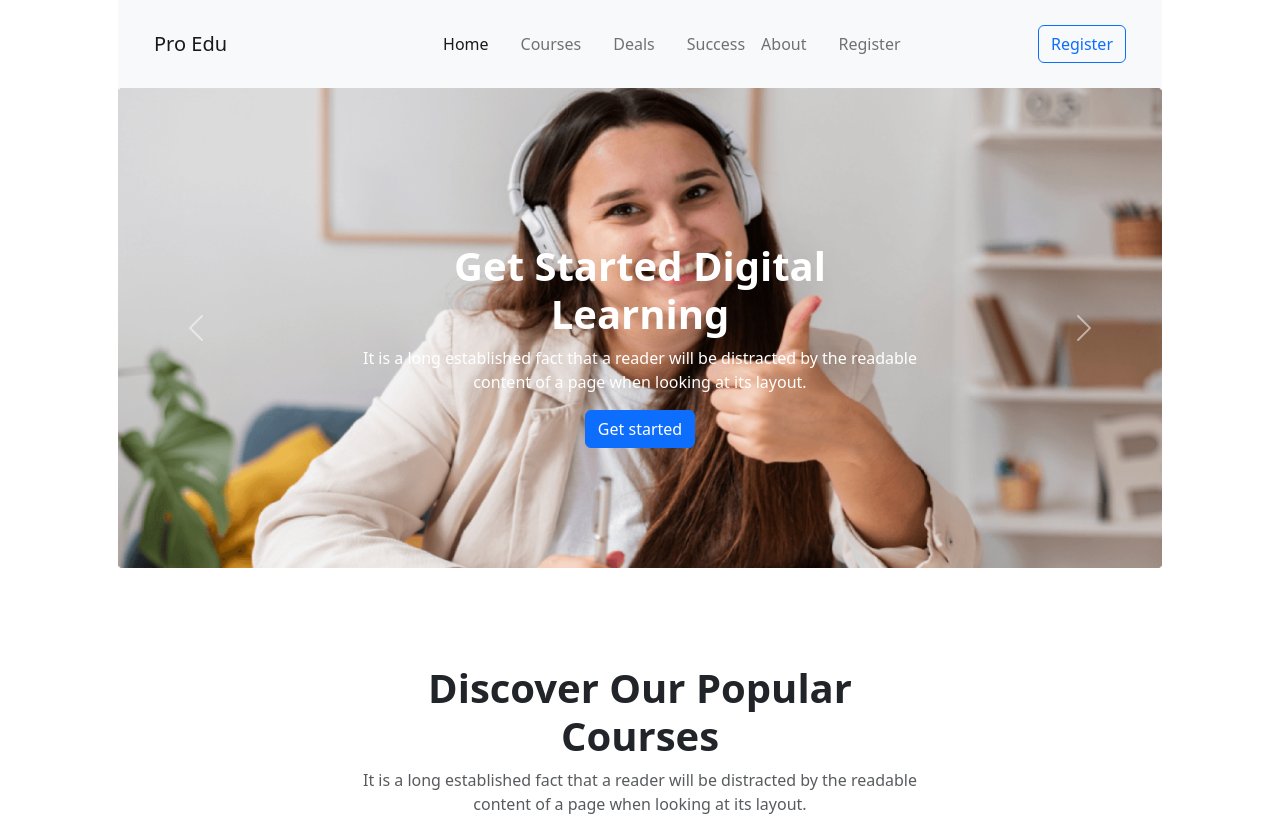
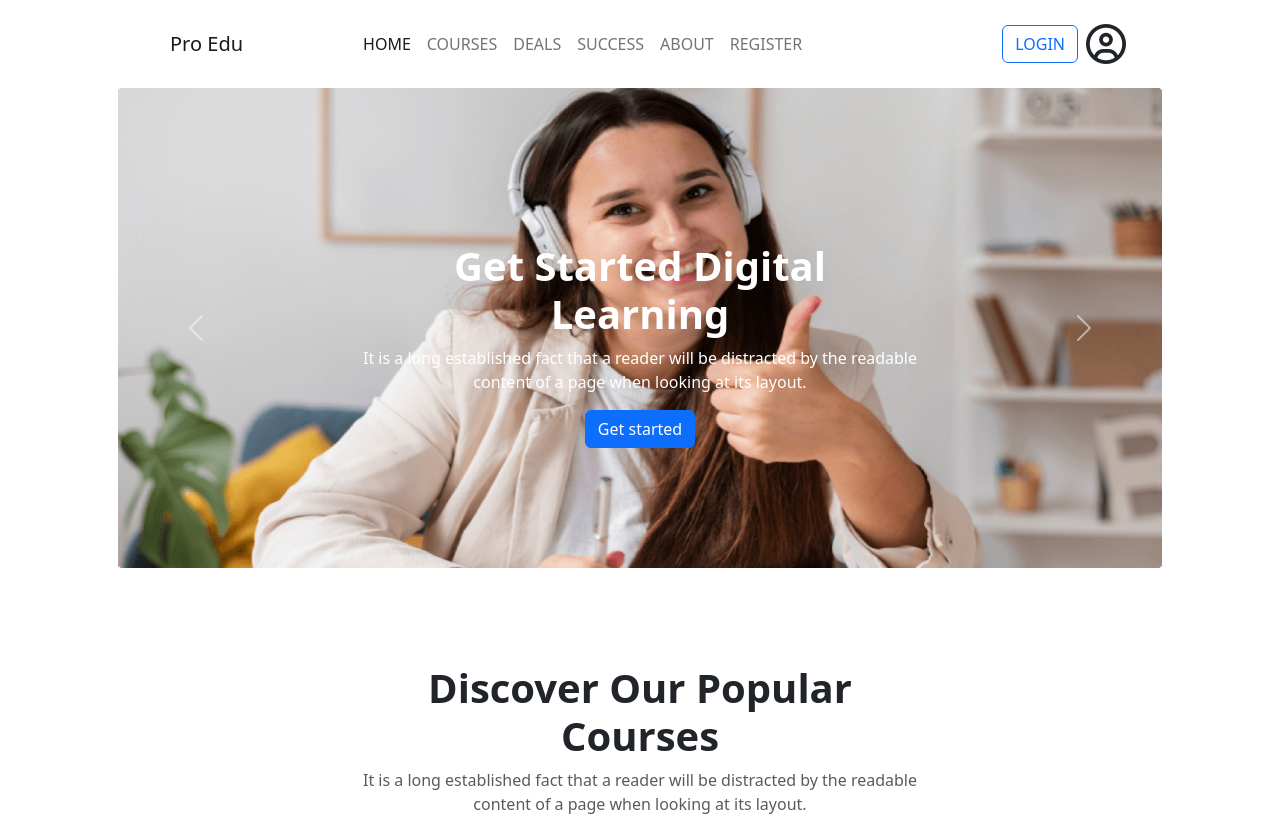
Before and after one commit to Rimaakter1/Assignment-3, a plain HTML site: page index.html in a window 1280 px wide. Shown: the top 819 px of the page. Drawn offline with nearby package versions, Linux system fonts and the light colour scheme.

Commit message:
footer updated and comments

```diff
--- a/index.html
+++ b/index.html
@@ -6,49 +6,65 @@
     <meta http-equiv="X-UA-Compatible" content="IE=edge">
     <meta name="viewport" content="width=device-width, initial-scale=1.0">
     <title>Let's Teach All The Time</title>
-    <!-- style sheet  -->
+    <!------------------
+        style sheet
+    -------------------->
     <link rel="stylesheet" href="style.css">
-    <!-- font icon  -->
+    <!------------------
+           font icon
+    -------------------->
     <script src="https://kit.fontawesome.com/d8894525ac.js" crossorigin="anonymous"></script>
-    <!-- css link  -->
+    <!--------------------------
+         css link from bootstrap
+     --------------------------->
     <link rel="stylesheet" href="https://cdn.jsdelivr.net/npm/bootstrap@5.2.0/dist/css/bootstrap.min.css">
 
 </head>
 
 <body>
     <!-- header start -->
+
     <header class="container ps-5 pe-5 ">
-        <nav class="navbar navbar-expand-lg bg-light p-4">
-            <div class="container-fluid">
-                <a class="navbar-brand" href="#">Pro Edu</a>
+
+        <!-- navbar -->
+
+        <nav class="navbar navbar-expand-lg  p-4">
+            <div class="container">
+                <div class="d-flex flex-row-reverse">
+                    <a class="navbar-brand ms-3" href="#">Pro Edu</a>
                     <button class="navbar-toggler" type="button" data-bs-toggle="collapse"
                         data-bs-target="#navbarSupportedContent" aria-controls="navbarSupportedContent"
                         aria-expanded="false" aria-label="Toggle navigation">
                         <span class="navbar-toggler-icon"></span>
                     </button>
+                </div>
+
                 <div class="collapse navbar-collapse " id="navbarSupportedContent">
+                    <div>
                         <ul class="navbar-nav me-auto mb-2 mb-lg-0 ms-5 ps-5">
-                        <li class="nav-item ps-5 ms-5">
-                            <a class="nav-link active" aria-current="page" href="#">Home</a>
+                            <li class="nav-item">
+                                <a class="nav-link active" aria-current="page" href="#">HOME</a>
                             </li>
-                        <li class="nav-item ps-3">
-                            <a class="nav-link" href="#">Courses</a>
+                            <li class="nav-item ">
+                                <a class="nav-link" href="#">COURSES</a>
                             </li>
-                        <li class="nav-item ps-3">
-                            <a class="nav-link" href="#">Deals</a>
+                            <li class="nav-item ">
+                                <a class="nav-link" href="#">DEALS</a>
                             </li>
-                        <li class="nav-item ps-3">
-                            <a class="nav-link" href="#">Success</a>
+                            <li class="nav-item ">
+                                <a class="nav-link" href="#">SUCCESS</a>
                             </li>
                             <li class="nav-item">
-                            <a class="nav-link" href="#">About</a>
+                                <a class="nav-link" href="#">ABOUT</a>
                             </li>
-                        <li class="nav-item ps-3">
-                            <a class="nav-link" href="#">Register</a>
+                            <li class="nav-item ">
+                                <a class="nav-link" href="#">REGISTER</a>
                             </li>
                         </ul>
-                    <button class="btn btn-outline-primary" type="submit">Register</button>
                     </div>
+                </div>
+                <button class="btn btn-outline-primary ms-5 d-none d-md-block">LOGIN </button>
+                <i class="fa-regular fa-circle-user fs-1 ms-2"></i>
             </div>
         </nav>
     </header>
@@ -60,9 +76,9 @@
                 <div class="carousel-inner">
                     <div class="carousel-item active " data-bs-interval="10000">
                         <div class="d-flex  align-items-center justify-content-center">
-                            <img style="height:480px;" src="images/cover/cover-1.png" class="d-block w-100 " alt="...">
+                            <img style="height:480px;" src="images/cover/cover-1.png" class="d-block w-100" alt="...">
                             <div class="carousel-caption  d-md-block carousel-text">
-                                <h1 class="fs-1 fw-bolder">Get Started Digital
+                                <h1 class="fs-lg-1 fw-bolder">Get Started Digital
                                     <br> Learning
                                 </h1>
                                 <p> It is a long established fact that a reader will be distracted by
@@ -100,11 +116,14 @@
                         </div>
                     </div>
                 </div>
+                <!-- previous button  -->
                 <button class="carousel-control-prev" type="button" data-bs-target="#carouselExampleInterval"
                     data-bs-slide="prev">
                     <span class="carousel-control-prev-icon" aria-hidden="true"></span>
                     <span class="visually-hidden">Previous</span>
                 </button>
+
+                <!-- Next button  -->
                 <button class="carousel-control-next" type="button" data-bs-target="#carouselExampleInterval"
                     data-bs-slide="next">
                     <span class="carousel-control-next-icon" aria-hidden="true"></span>
@@ -122,6 +141,7 @@
                     content of a page when looking at its layout.</p>
             </div>
 
+            <article>
                 <div class="row ">
                     <div class="col-md-12 col-lg-6">
                         <div class="card mb-3">
@@ -131,9 +151,11 @@
                                 </div>
                                 <div class="col-md-8">
                                     <div class="card-body">
-                                    <h5 class="card-title text-dark opacity-75 fw-bolder">Fundamental Of UI/UX Design
+                                        <h5 class="card-title text-dark opacity-75 fw-bolder">Fundamental Of UI/UX
+                                            Design
                                         </h5>
-                                    <p class="card-text text-dark opacity-75">This is a wider card with supporting text
+                                        <p class="card-text text-dark opacity-75">This is a wider card with supporting
+                                            text
                                             below as a natural
                                             lead-in to
                                             additional content. This content is a little bit longer.</p>
@@ -151,9 +173,11 @@
                                 </div>
                                 <div class="col-md-8">
                                     <div class="card-body">
-                                    <h5 class="card-title text-dark opacity-75 fw-bolder">Javascript Basic to advanced
+                                        <h5 class="card-title text-dark opacity-75 fw-bolder">Javascript Basic to
+                                            advanced
                                         </h5>
-                                    <p class="card-text text-dark opacity-75">This is a wider card with supporting text
+                                        <p class="card-text text-dark opacity-75">This is a wider card with supporting
+                                            text
                                             below as a natural
                                             lead-in to
                                             additional content. This content is a little bit longer.</p>
@@ -164,6 +188,8 @@
                         </div>
                     </div>
                 </div>
+            </article>
+            <article>
                 <div class="row">
                     <div class="col-md-12 col-lg-6">
                         <div class="card mb-3">
@@ -173,8 +199,10 @@
                                 </div>
                                 <div class="col-md-8">
                                     <div class="card-body">
-                                    <h5 class="card-title text-dark opacity-75 fw-bolder">Fullstack Web Development</h5>
-                                    <p class="card-text text-dark opacity-75">This is a wider card with supporting text
+                                        <h5 class="card-title text-dark opacity-75 fw-bolder">Fullstack Web Development
+                                        </h5>
+                                        <p class="card-text text-dark opacity-75">This is a wider card with supporting
+                                            text
                                             below as a natural
                                             lead-in to
                                             additional content. This content is a little bit longer.</p>
@@ -193,7 +221,8 @@
                                 <div class="col-md-8">
                                     <div class="card-body">
                                         <h5 class="card-title text-dark opacity-75 fw-bolder">Digital Marketing</h5>
-                                    <p class="card-text text-dark opacity-75">This is a wider card with supporting text
+                                        <p class="card-text text-dark opacity-75">This is a wider card with supporting
+                                            text
                                             below as a natural
                                             lead-in to
                                             additional content. This content is a little bit longer.</p>
@@ -204,6 +233,8 @@
                         </div>
                     </div>
                 </div>
+            </article>
+            <article>
                 <div class="row">
                     <div class="col-md-12 col-lg-6">
                         <div class="card mb-3">
@@ -213,8 +244,10 @@
                                 </div>
                                 <div class="col-md-8">
                                     <div class="card-body">
-                                    <h5 class="card-title text-dark opacity-75 fw-bolder">Photography Basic Rules</h5>
-                                    <p class="card-text text-dark opacity-75">This is a wider card with supporting text
+                                        <h5 class="card-title text-dark opacity-75 fw-bolder">Photography Basic Rules
+                                        </h5>
+                                        <p class="card-text text-dark opacity-75">This is a wider card with supporting
+                                            text
                                             below as a natural
                                             lead-in to
                                             additional content. This content is a little bit longer.</p>
@@ -233,7 +266,8 @@
                                 <div class="col-md-8">
                                     <div class="card-body">
                                         <h5 class="card-title text-dark opacity-75 fw-bolder">Motion Graphics</h5>
-                                    <p class="card-text text-dark opacity-75">This is a wider card with supporting text
+                                        <p class="card-text text-dark opacity-75">This is a wider card with supporting
+                                            text
                                             below as a natural
                                             lead-in to additional content. This content is a little bit longer.</p>
                                         <p class="card-text text-primary fw-semibold">Price : 20$</p>
@@ -244,12 +278,13 @@
 
                     </div>
                 </div>
+            </article>
             <div class="d-flex justify-content-center fw-semibold pt-4 pb-5">
                 <button class="btn btn-primary ">See More Courses</button>
             </div>
         </section>
 
-        <!-- Register  -->
+        <!-- Registration section  -->
         <section
             class="container d-lg-flex text-lg-start text-md-center  text-center justify-content-around align-items-center bg-primary p-5  mb-5 rounded">
             <div class="text-light d-flex flex-column pt-3">
@@ -295,7 +330,8 @@
                 </div>
             </div>
         </section>
-        <!-- accordion  -->
+
+        <!-- FAQ section (Accordion) -->
         <section class="px-lg-5 px-md-5 pt-5 mb-5">
             <div class="pb-4 text-lg-center text-md-center text-center px-lg-5 px-md-5 mx-lg-5 mx-md-5">
                 <h2 class="fs-2">Frequently Asked Questions</h2>
@@ -436,6 +472,7 @@
                 </div>
             </div>
         </section>
+        <!-- sponser companies section  -->
         <section class="container mt-5 mb-5 pt-5 pb-4 d-lg-block d-md-none d-none">
             <h1 class="pb-4 text-center">Trusted by over 800+ companies</h1>
             <div class="d-flex justify-content-around">
@@ -460,6 +497,7 @@
             </div>
         </section>
     </main>
+    <!-- footer section  -->
     <footer class="text-center bg-dark text-white p-5">
         <div class="pt-3">
             <h3>Pro Edu</h3>
@@ -473,6 +511,8 @@
             <a target="_blank" href="https://www.linkedin.com/"><i class="fa-brands fa-linkedin"></i></a>
         </div>
     </footer>
+
+    <!-- js link from bootstrap -->
     <script src="https://cdn.jsdelivr.net/npm/bootstrap@5.2.0/dist/js/bootstrap.bundle.min.js"></script>
 </body>
 
```
Lines whose indentation alone changed are shown as unchanged.
